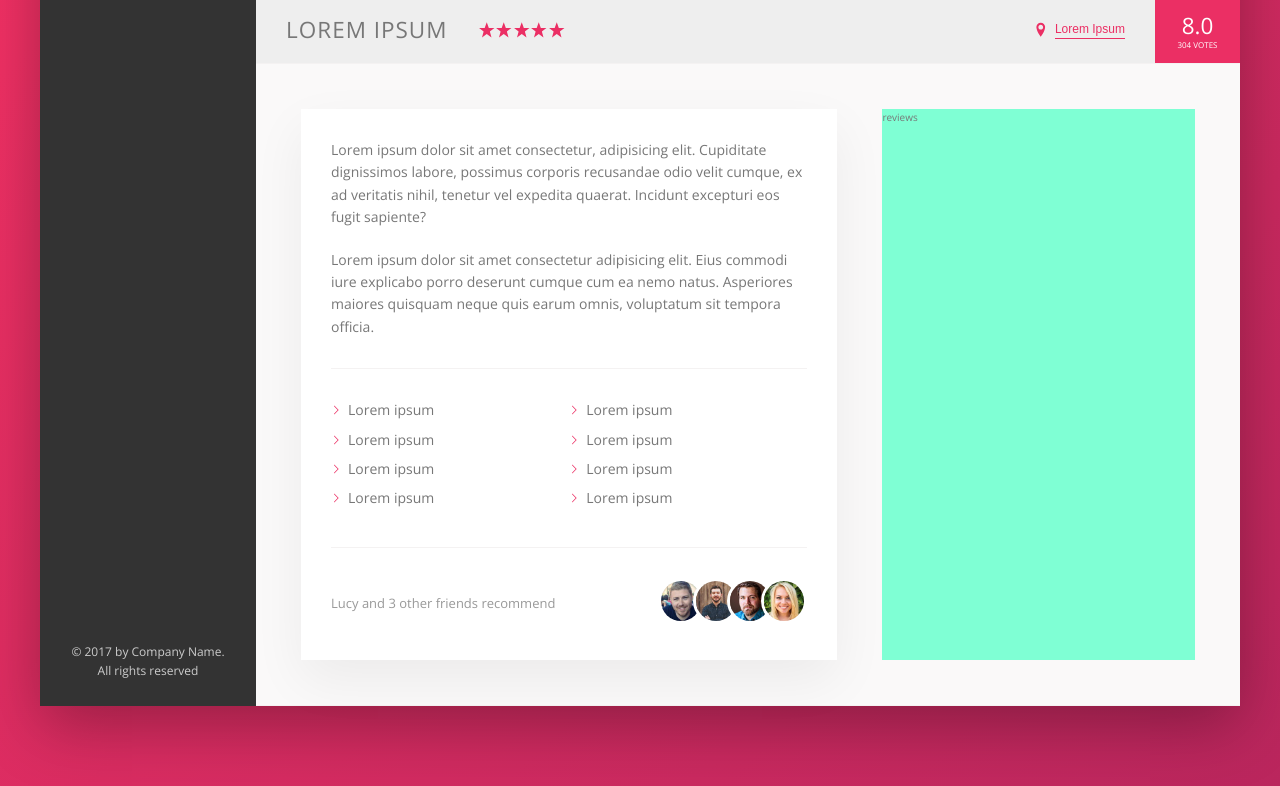
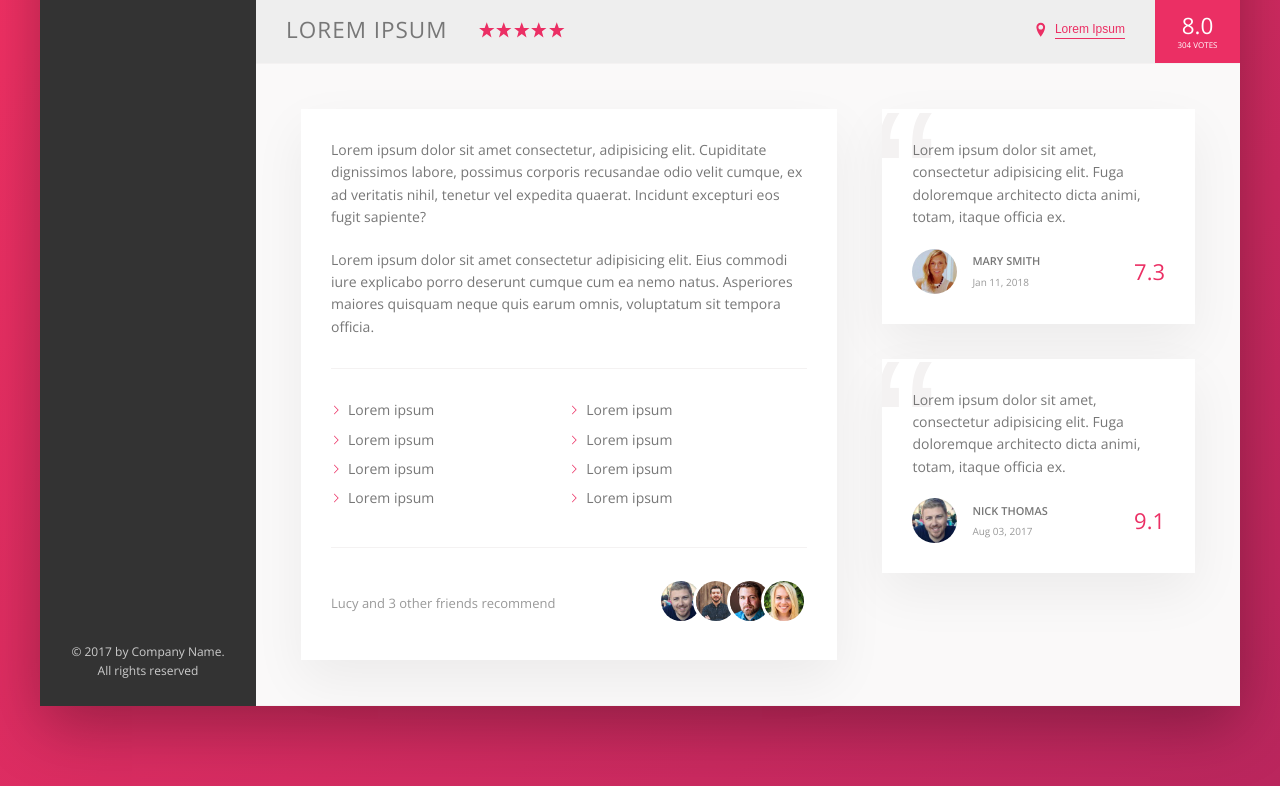
Before and after one commit to EricSnell/flex-ui, a website: page index.html in a window 1280 px wide. Shown: the part 538-1324 px from the top of the page. Drawn offline with nearby package versions, Linux system fonts and the light colour scheme.

Commit message:
main content section: review modules styled

```diff
--- a/index.html
+++ b/index.html
@@ -163,7 +163,32 @@
             </div>
           </div>
           <div class="user-reviews">
-            reviews
+            <figure class="review">
+              <blockquote class="review__text">
+                  Lorem ipsum dolor sit amet, consectetur adipisicing elit. Fuga doloremque architecto dicta animi, totam, itaque officia ex.
+              </blockquote>
+              <figcaption class="review__user">
+                <img src="img/user-2.jpg" alt="User 1" class="review__photo">
+                <div class="review__user-box">
+                  <p class="review__user-name">Mary Smith</p>
+                  <p class="review__user-date">Jan 11, 2018</p>
+                </div>
+                <div class="review__rating">7.3</div>
+              </figcaption>
+            </figure>
+            <figure class="review">
+                <blockquote class="review__text">
+                    Lorem ipsum dolor sit amet, consectetur adipisicing elit. Fuga doloremque architecto dicta animi, totam, itaque officia ex.
+                </blockquote>
+                <figcaption class="review__user">
+                  <img src="img/user-3.jpg" alt="User 2" class="review__photo">
+                  <div class="review__user-box">
+                    <p class="review__user-name">Nick Thomas</p>
+                    <p class="review__user-date">Aug 03, 2017</p>
+                  </div>
+                  <div class="review__rating">9.1</div>
+                </figcaption>
+              </figure>
           </div>
         </div>
       </main>
--- a/sass/_components.scss
+++ b/sass/_components.scss
@@ -383,3 +383,68 @@ RECOMMENDATIONS
     margin-right: -1.5rem;
   }
 }
+
+
+/*=================
+REVIEWS
+=================*/
+.review {
+  background-color: #fff;
+  box-shadow: var(--shadow-light);
+  padding: 3rem;
+  margin-bottom: 3.5rem;
+  position: relative;
+  overflow: hidden;
+
+  &__text {
+    margin-bottom: 2rem;
+    position: relative; // to set z index to overlap quotation
+    z-index: 3;
+  }
+
+  &__user {
+    display: flex;
+    align-items: center;
+  }
+
+  &__photo {
+    height: 4.5rem;
+    width: 4.5rem;
+    border-radius: 50%;
+    margin-right: 1.5rem;
+  }
+
+  &__user-box {
+    margin-right: auto;
+  }
+
+  &__user-name {
+    text-transform: uppercase;
+    font-size: 1.1rem;
+    font-weight: 600;
+    margin-bottom: .4rem;
+  }
+
+  &__user-date {
+    font-size: 1rem;
+    color: var(--color-grey-dark-3);
+  }
+
+  &__rating {
+    color: var(--color-primary);
+    font-size: 2.2rem;
+    font-weight: 300;
+  }
+
+  &::before {
+    content: "\201C"; // html &ldquot entity
+    position: absolute;
+    top: -2.75rem;
+    left: -1rem;
+    line-height: 1;
+    font-size: 20rem;
+    color: var(--color-grey-light-2);
+    font-family: sans-serif;
+    z-index: 1;
+  }
+}
--- a/sass/_layout.scss
+++ b/sass/_layout.scss
@@ -36,6 +36,7 @@
 }
 
 .details {
+  font-size: 1.4rem;
   display: flex;
   padding: 4.5rem;
   background-color: var(--color-grey-light-1);
@@ -48,10 +49,8 @@
   padding: 3rem;
   flex: 0 0 60%; // occupy 60% of container
   margin-right: 4.5rem;
-  font-size: 1.4rem;
 }
 
 .user-reviews {
-  background-color: aquamarine;
   flex: 1; // occupy remaining space
 }
```
Also changed, not shown: css/style.css.
